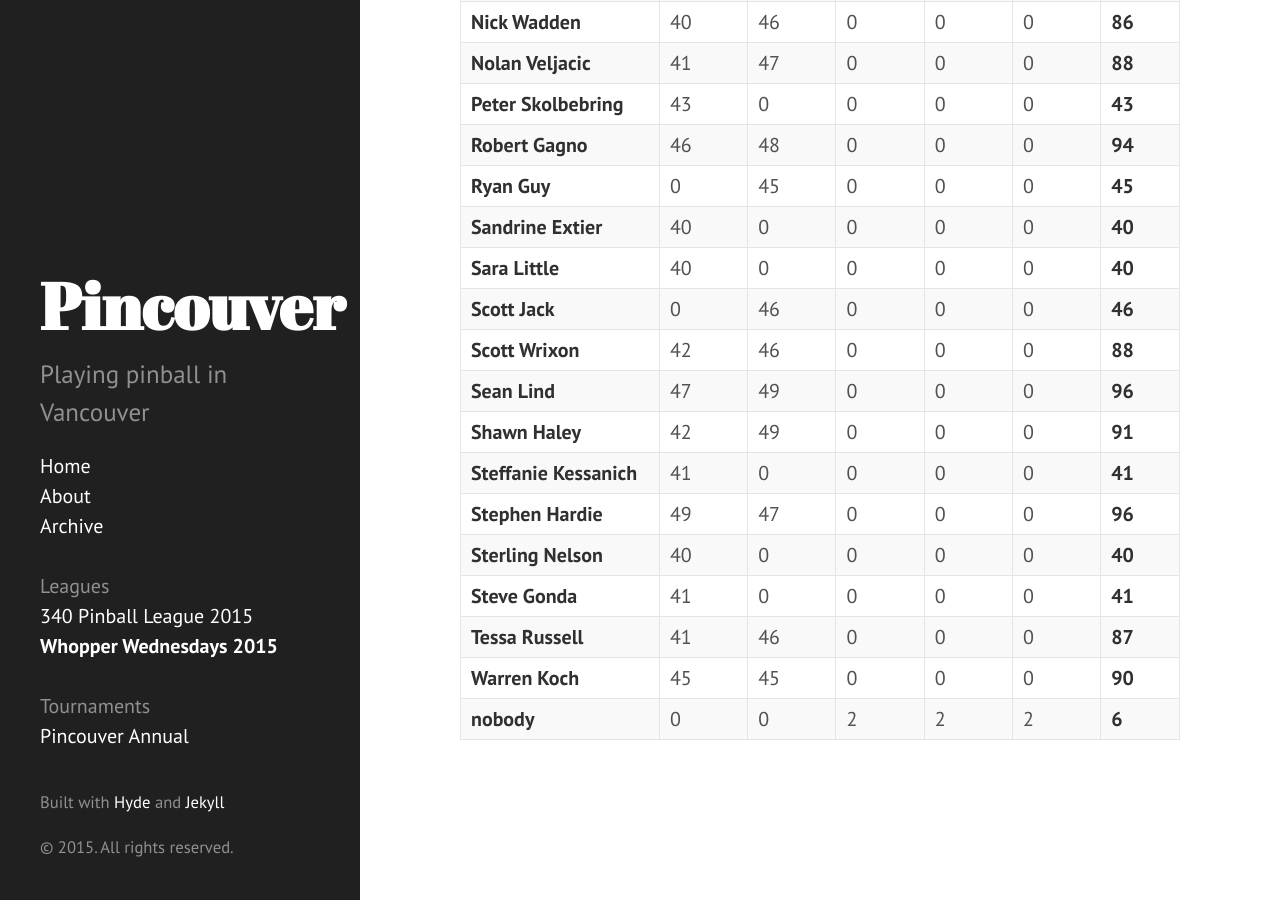
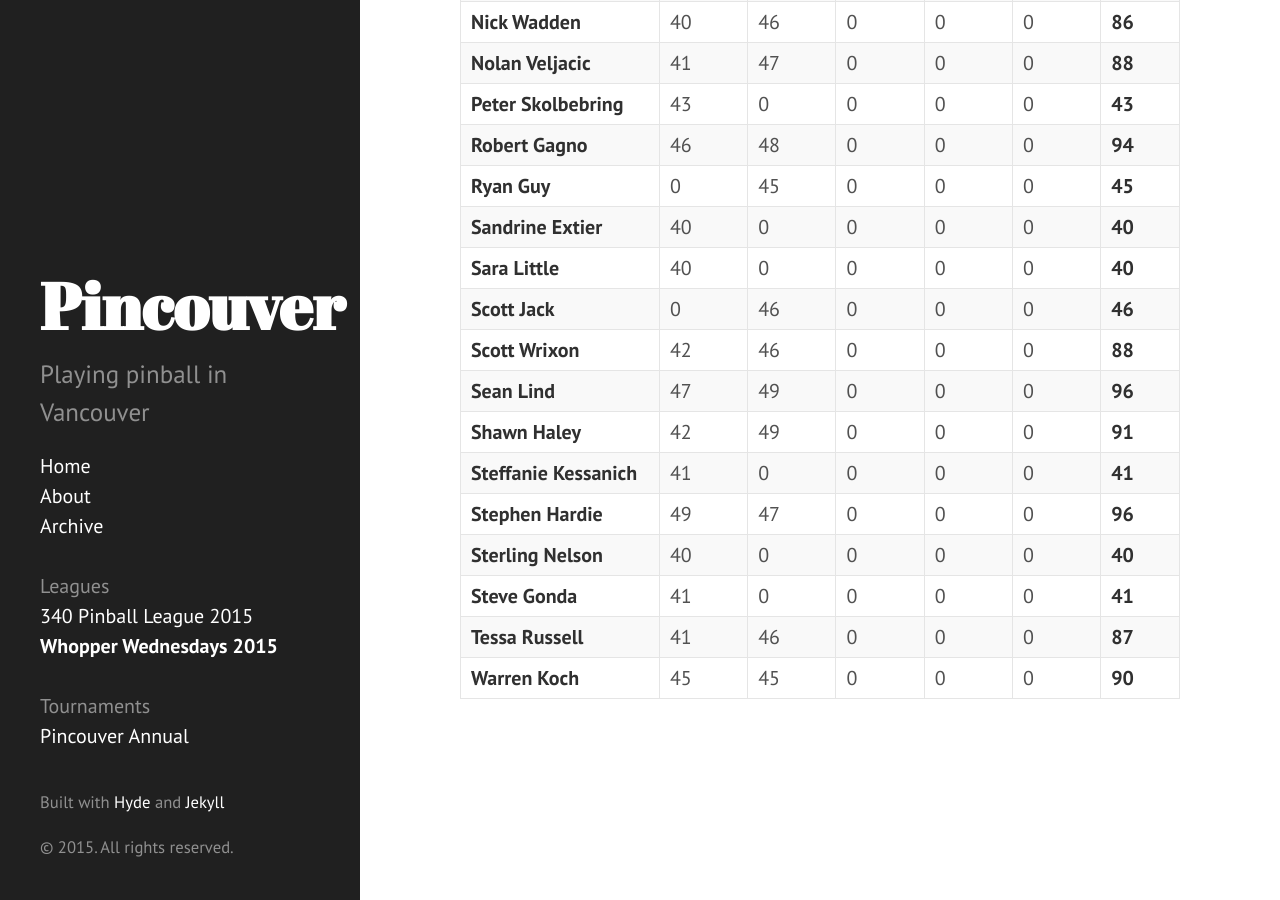
Before and after one commit to lytfyre/VancouverPinball, a Jekyll site: the page built from leagues/whopper_wednesdays.md, in a window 1280 px wide and 900 px high, scrolled down 3605 px. Built offline with Jekyll 4.4.1, drawn with Linux system fonts in a browser that asks for light colours.

Commit message:
remove phantom player.

```diff
--- a/leagues/whopper_wednesdays.md
+++ b/leagues/whopper_wednesdays.md
@@ -117,4 +117,3 @@ To Be Announced.
 |**Steve Gonda**|41|0|0|0|0|**41**|
 |**Tessa Russell**|41|46|0|0|0|**87**|
 |**Warren Koch**|45|45|0|0|0|**90**|
-|**nobody**|0|0|2|2|2|**6**|
```
